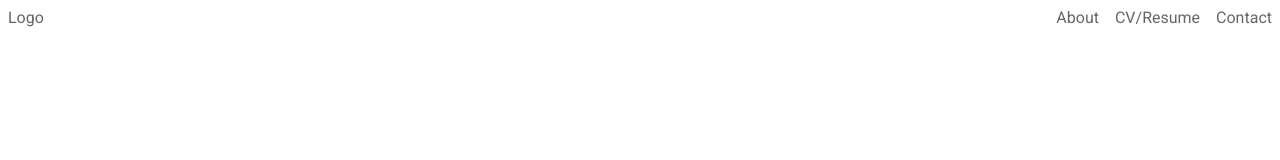
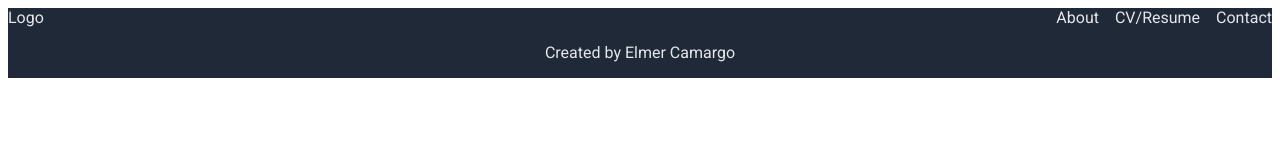
Before and after one commit to flapjackstan/web_dev-odin_project, a plain HTML site: page projects/landing-page/index.html in a window 1280 px wide. Drawn offline with Linux system fonts and the light colour scheme.

Commit message:
added footer

```diff
--- a/projects/landing-page/css/style.css
+++ b/projects/landing-page/css/style.css
@@ -16,6 +16,8 @@ body {
     display: flex;
     flex-direction: row;
     justify-content: space-between;
+
+    background-color: #1f2937;
 }
 
 .left-links, .right-links {
@@ -34,5 +36,20 @@ li {
     list-style: none;
 }
 
+.footer {
+    flex: 0 1 1;
+
+    margin: 0px;
+    border: 0px;
+    padding: 16px;
+
+    display: flex;
+    flex-direction: row;
+    justify-content: center;
+
+    background-color: #1f2937;
+    color: #E5E7EB;
+}
+
 a:link { text-decoration: none; }
-a {color: #666;}
+a {color: #E5E7EB;}
--- a/projects/landing-page/index.html
+++ b/projects/landing-page/index.html
@@ -23,6 +23,9 @@
     </div>
 
     <div class="footer">
+      <div>
+        Created by Elmer Camargo
+      </div>
 
     </div>
 
```
